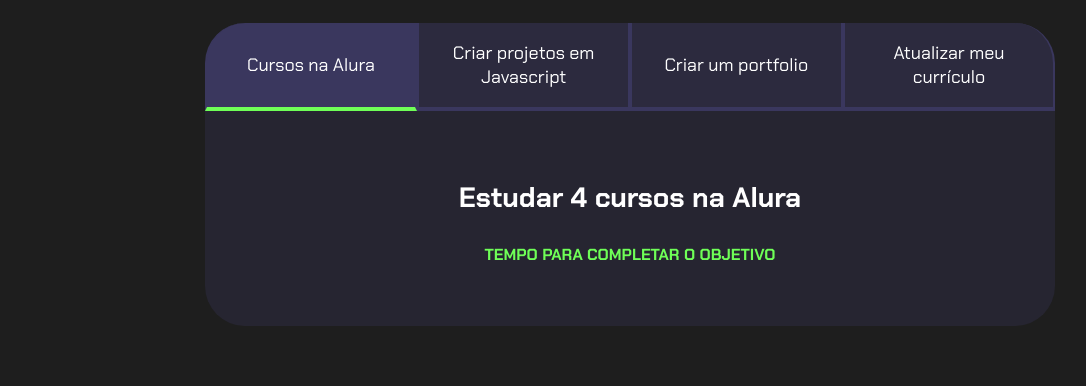
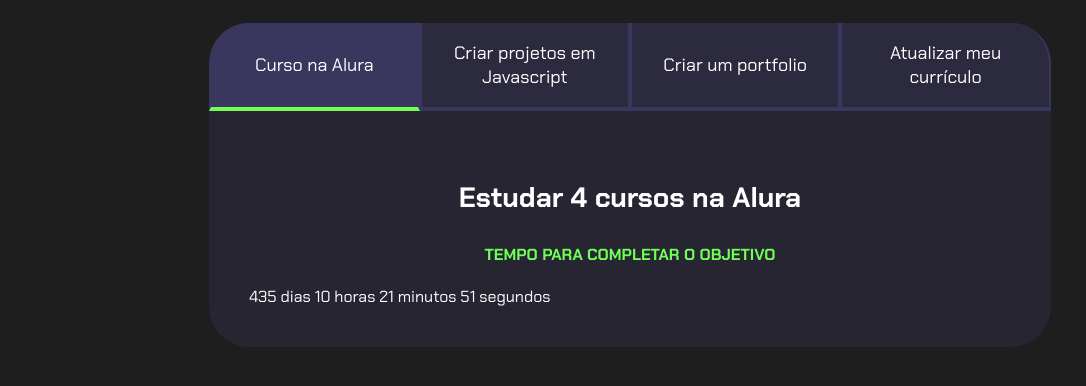
Before and after one commit to pistoleirodaluz/prog2-turma3C, a plain HTML site: page index.html in a window 1280 px wide. Shown: the part 80-466 px from the top of the page, without its empty margins (10-1096 px from the left). Drawn offline with Linux system fonts and the light colour scheme.

Commit message:
Add files via upload

```diff
--- a/index.html
+++ b/index.html
@@ -11,7 +11,7 @@
         <h2 class="titulo-principal">Meus Objetivos do ano<span>_</span></h2>
         <div class="conteudo">
         <div class="botoes">
-            <button class="botao ativo">Cursos na Alura</button>
+            <button class="botao ativo">Curso na Alura</button>
             <button class="botao">Criar projetos em Javascript</button>
             <button class="botao">Criar um portfolio</button>
             <button class="botao">Atualizar meu currículo</button>
--- a/main.js
+++ b/main.js
@@ -15,10 +15,10 @@ for (let i = 0; i < botoes.length; i++) {
 }
 
 const contadores = document.querySelectorAll(".contador");
-const tempoObjetivo1 = new Date("2020-10-05T00:00:00");
-const tempoObjetivo2 = new Date("2023-12-05T00:00:00");
-const tempoObjetivo3 = new Date("2023-12-30T00:00:00");
-const tempoObjetivo4 = new Date("2024-02-01T00:00:00");
+const tempoObjetivo1 = new Date("2025-10-05T00:00:00");
+const tempoObjetivo2 = new Date("2025-12-05T00:00:00");
+const tempoObjetivo3 = new Date("2025-12-30T00:00:00");
+const tempoObjetivo4 = new Date("2025-02-01T00:00:00");
 
 const tempos = [tempoObjetivo1,tempoObjetivo2,tempoObjetivo3,tempoObjetivo4];
 
@@ -42,7 +42,6 @@ function calculaTempo(tempoObjetivo) {
 }
 
 function atualizaCronometro(){
-
     for (let i=0; i<contadores.length;i++){
         contadores[i].textContent = calculaTempo(tempos[i]);
     }
@@ -53,4 +52,4 @@ function comecaCronometro(){
     setInterval(atualizaCronometro,1000);
 }
 
-//comecaCronometro();
+comecaCronometro();
```
